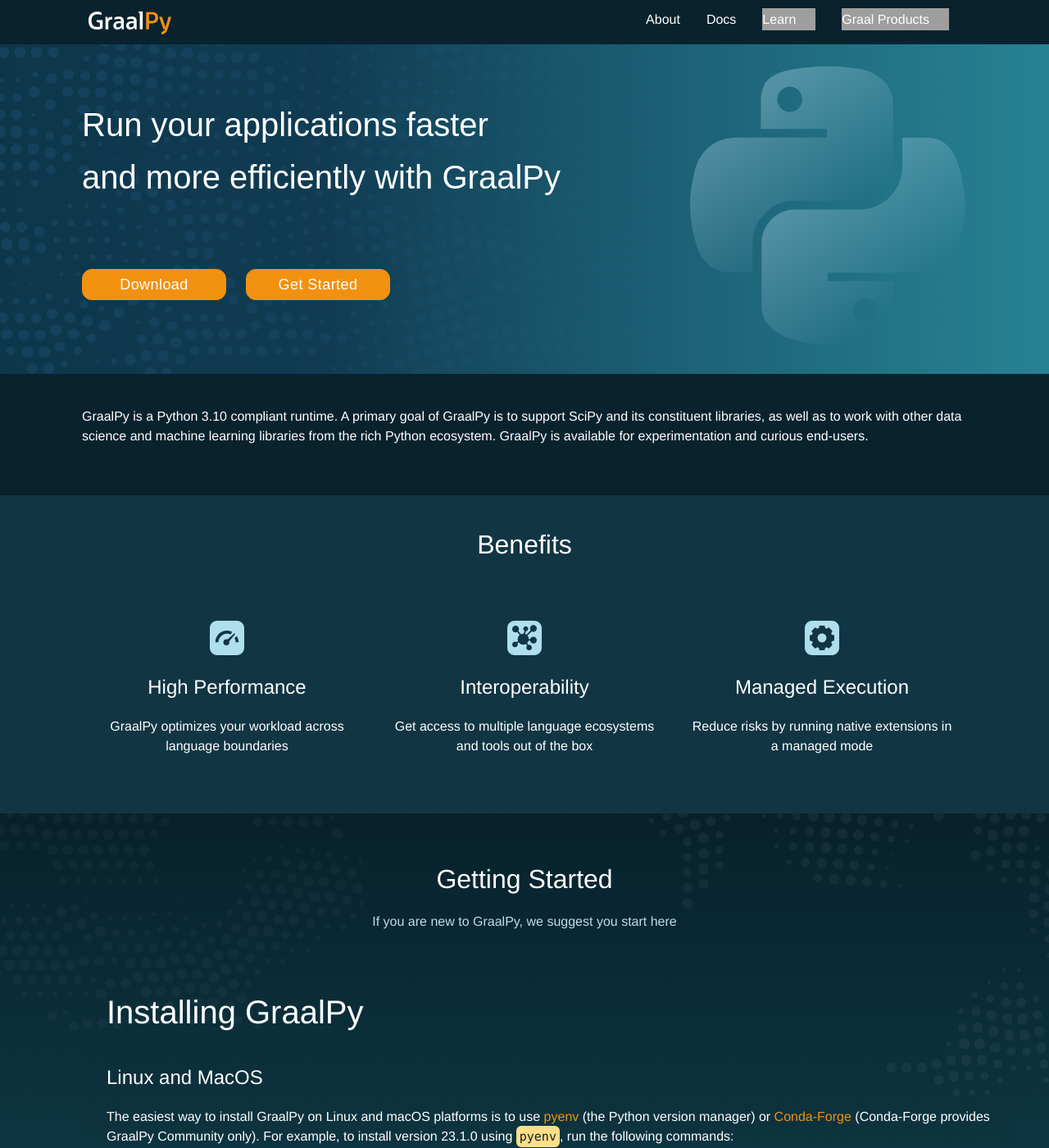
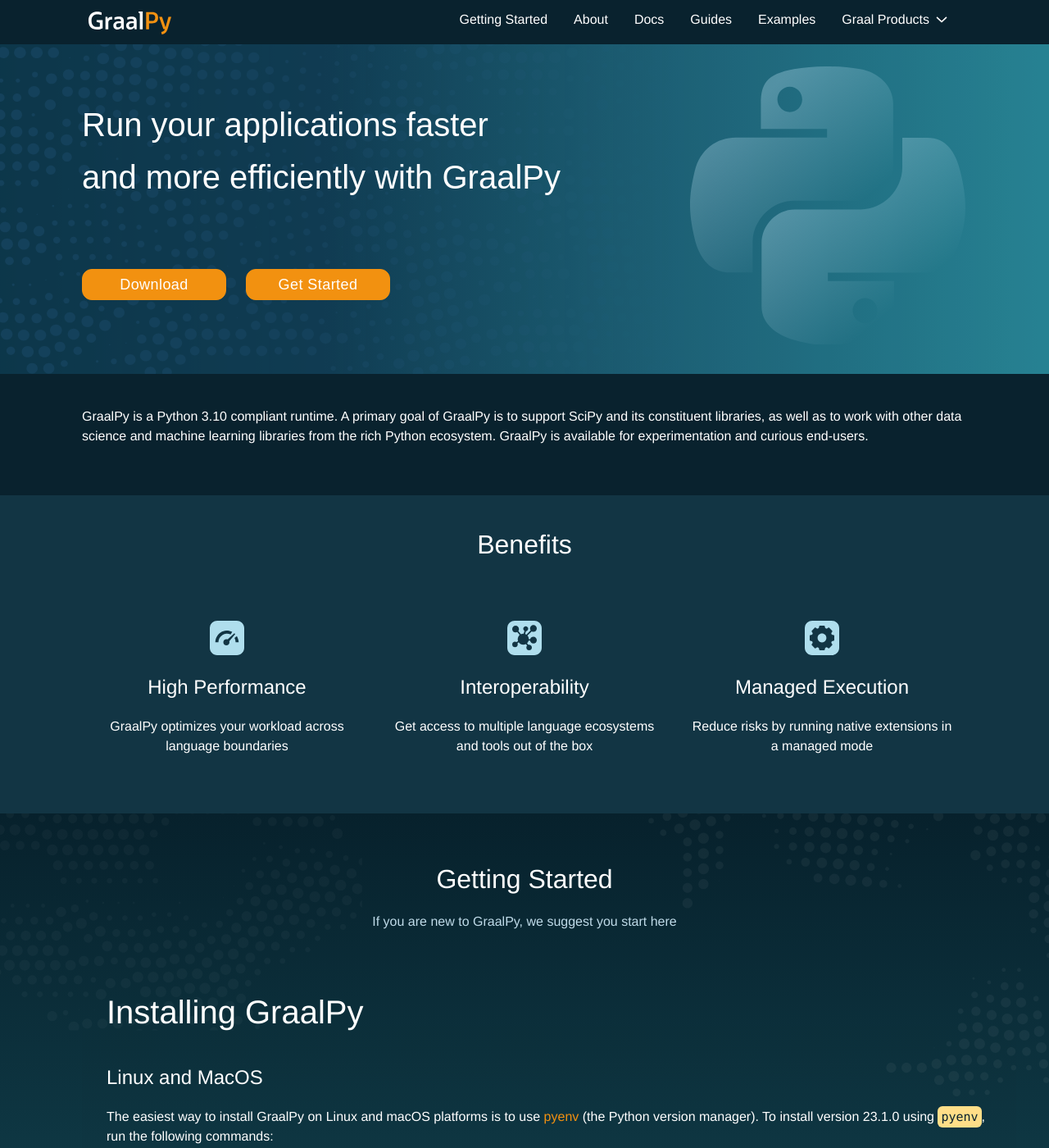
Before and after one commit to Y-Shcheholskyy/graalpy.github.io, a Jekyll site: the page built from index.md, in a window 1280 px wide and 1400 px high. Shown: the whole window at 82% size. Built offline with Jekyll 4.4.1, drawn with Linux system fonts in a browser that asks for light colours; some of the changed text lies outside the part shown.

Commit message:
Restructured header/footer content

```diff
--- a/_config.yml
+++ b/_config.yml
@@ -2,7 +2,7 @@
 email: your-email@domain.com
 description:
   GraalPy, the GraalVM Implementation of Python.
-  Copyright © 2018, 2023, Oracle and/or its affiliates. All rights reserved. Oracle and Java are registered trademarks. Other names may be trademarks of their respective owners.
+  Copyright © 2023, 2024, All rights reserved. Other names may be trademarks of their respective owners.
 baseurl: # the subpath of your site, e.g. /blog
 url: https://graalpy.github.io # the base hostname & protocol for your site, e.g. http://example.com
 twitter_username: jekyllrb
--- a/_includes/footer.html
+++ b/_includes/footer.html
@@ -42,21 +42,21 @@
               <h6 class="title-footer" onclick="fadeInAndOut(this)">Learn</h6>
               <div class="grow">
                 <ul class="footer-list">
-                  <li class="footer-list__item"><a href="{{ '/guides/' | relative_url }}">Documentation</a></li>
+                  <li class="footer-list__item"><a href="{{ '/reference/' | relative_url }}">Documentation</a></li>
                   <li class="footer-list__item"><a href="{{ '/guides/' | relative_url }}">Guides</a></li>
-                  <li class="footer-list__item"><a href="{{ '/docs/' | relative_url }}">Examples</a></li>
-                  <li class="footer-list__item"><a href="https://www.graalvm.org/sdk/javadoc/" target="_blank">References</a></li>
+                  <li class="footer-list__item"><a href="{{ '/examples/' | relative_url }}">Examples</a></li>
                 </ul>
               </div>
             </div>
             <div class="footer__columns-item">
-              <h6 class="title-footer" onclick="fadeInAndOut(this)">Graal Products</h6>
+              <h6 class="title-footer" onclick="fadeInAndOut(this)">More</h6>
               <div class="grow">
                 <ul class="footer-list">
-                  <li class="footer-list__item"><a href="https://graal.cloud">Graal</a></li>
-                  <li class="footer-list__item"><a href="https://graalvm.org">GraalVM</a></li>
-                  <li class="footer-list__item"><a href="https://graal.cloud/gcn">Graal Cloud Native</a></li>
-                  <li class="footer-list__item"><a href="https://graal.cloud/graalos">GraalOS</a></li>
+                  <li class="footer-list__item"><a href="#">Contributing</a></li>
+                  <li class="footer-list__item"><a href="#">Compatibility</a></li>
+                  <li class="footer-list__item"><a href="#">Release Calendar</a></li>
+                  <li class="footer-list__item"><a href="#">FAQ</a></li>
+                  <li class="footer-list__item"><a href="#">License</a></li>
                 </ul>
               </div>
             </div>
@@ -68,7 +68,7 @@
             <div class="col-sm-12">
               <p class="copyright">
                 GraalPy, the GraalVM Implementation of Python.
-                Copyright © 2018, 2023, Oracle and/or its affiliates. All rights reserved. Oracle and Java are registered trademarks. Other names may be trademarks of their respective owners.
+                Copyright © 2023, 2024. All rights reserved. Other names may be trademarks of their respective owners.
               </p>
             </div>
           </div>
--- a/_includes/header.html
+++ b/_includes/header.html
@@ -20,33 +20,19 @@
         </label>
         <ul class="menu__list">
           <li class="menu__item">
+            <a href='{{ "/getting_started/" | relative_url }}' class="menu__link">Getting Started</a>
+          </li>
+          <li class="menu__item">
             <a href='{{ "/about/" | relative_url }}' class="menu__link">About</a>
           </li>
           <li class="menu__item">
-            <a href='{{ "/docs/" | relative_url }}' class="menu__link">Docs</a>
+            <a href='{{ "/reference/" | relative_url }}' class="menu__link">Docs</a>
           </li>
           <li class="menu__item">
-            <div class="stack-container">
-              <a href="#" class="menu__link stack__header">Learn</a>
-              <div class="stack-menu-learn">
-                <div class="stack-row">
-                  <div class="stack-column">
-                    <div class="stack__item">
-                      <img src='{{ "/resources/img/header/guides.svg" | relative_url }}'>
-                      <a href='{{ "/guides/" | relative_url }}' class="item-line">Guides</a>
-                    </div>
-                    <div class="stack__item">
-                      <img src='{{ "/resources/img/header/guides.svg" | relative_url }}'>
-                      <a href='{{ "/examples/" | relative_url }}' class="item-line">Examples</a>
-                    </div>
-                    <div class="stack__item">
-                      <img src='{{ "/resources/img/header/guides.svg" | relative_url }}'>
-                      <a href='{{ "/reference/" | relative_url }}' class="item-line">References</a>
-                    </div>
-                  </div>
-                </div>
-              </div>
-            </div>
+            <a href='{{ "/guides/" | relative_url }}' class="menu__link">Guides</a>
+          </li>
+          <li class="menu__item">
+            <a href='{{ "/examples/" | relative_url }}' class="menu__link">Examples</a>
           </li>
           <li class="menu__item">
             <div class="stack-container">
--- a/_layouts/home.html
+++ b/_layouts/home.html
@@ -93,9 +93,7 @@
           <h2 class="pygetstarted__section-title">Installing GraalPy</h2>
           <h4 class="pygetstarted__section-subtitle">Linux and MacOS</h4>
           <h5 class="pygs__text">The easiest way to install GraalPy on Linux and macOS platforms is to use <a
-              class="link" href="https://github.com/pyenv/pyenv" target="_blank">pyenv </a> (the Python version manager)
-            or <a href="https://conda-forge.org/" target="_blank">Conda-Forge </a> (Conda-Forge provides GraalPy Community
-            only). For example, to install version 23.1.0 using <code class="text-code">pyenv</code>, run the following commands:</h5>
+              class="link" href="https://github.com/pyenv/pyenv" target="_blank">pyenv </a> (the Python version manager). To install version 23.1.0 using <code class="text-code">pyenv</code>, run the following commands:</h5>
           <div class="language-bash highlighter-rouge">
             <div class="highlight">
               <pre class="highlight marg-extend">
@@ -111,7 +109,7 @@
               </pre>
             </div>
           </div>
-          <h5 class="pygs__text">For Conda-Forge, use the following command:</h5>
+          <!-- <h5 class="pygs__text">For Conda-Forge, use the following command:</h5>
           <div class="language-bash highlighter-rouge">
             <div class="highlight">
               <pre class="highlight marg-extend">
@@ -119,7 +117,7 @@
   % conda create -c conda-forge -n graalpy graalpy</code>
               </pre>
             </div>
-          </div>
+          </div> -->
           <h5 class="pygs__text">Alternatively, download a compressed GraalPy installation file appropriate for your
             platform from <a href="https://github.com/oracle/graalpython/releases" target="_blank">Github releases</a>.
             For example, for Linux, download a file that matches the pattern <em>graalpy-XX.Y.Z-linux-amd64.tar.gz</em>.
--- a/_sass/minima/layout/_menu.scss
+++ b/_sass/minima/layout/_menu.scss
@@ -95,7 +95,7 @@
 }
 
 a.stack__header {
-    background: url("{{ '/resources/img/header/arrow-down.svg' | relative_url }}") 99% 50% no-repeat;
+    background: url("/resources/img/header/arrow-down.svg") 99% 50% no-repeat;
     padding: 5px 24px 5px 0px;
 }
 
```
Also changed, not shown: docs/getting_started.md (+2 -9 lines).
